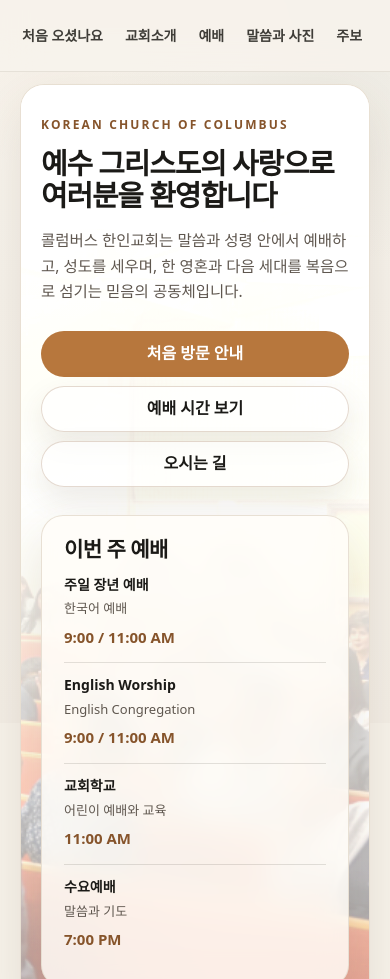
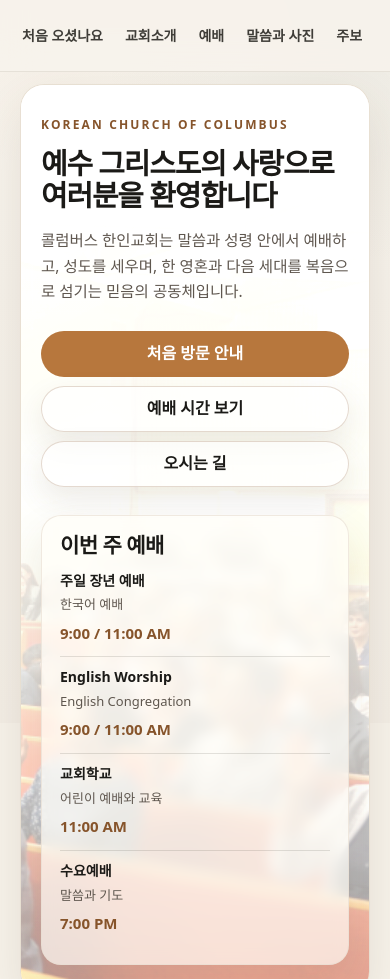
Before and after one commit to kimscomputer/KCOCOH, a plain HTML site: page site/v1/index.html in a window 390 px wide. Shown: the part 121-1100 px from the top of the page. Drawn offline with Linux system fonts and the light colour scheme; no server answers.

Commit message:
Refine hero service panel overlay

```diff
--- a/site/v1/index.html
+++ b/site/v1/index.html
@@ -221,9 +221,9 @@
       z-index: 1;
       min-height: 590px;
       display: grid;
-      grid-template-columns: minmax(0, 1fr) 330px;
+      grid-template-columns: minmax(0, 1fr) minmax(280px, 340px);
       align-items: end;
-      gap: 34px;
+      gap: 28px;
       padding: clamp(30px, 4.4vw, 52px);
     }
     .hero h1 { color: var(--ink); line-height: 1.13; max-width: 610px; }
@@ -252,19 +252,22 @@
     .btn-dark { background: var(--charcoal); color: #fff; }
 
     .service-panel {
-      padding: 22px;
-      border: 1px solid rgba(231,222,209,.92);
-      border-radius: 22px;
-      background: rgba(255,253,248,.82);
-      box-shadow: 0 22px 54px rgba(82,58,34,.14);
-      backdrop-filter: blur(14px);
+      justify-self: end;
+      width: min(100%, 340px);
+      padding: 18px;
+      border: 1px solid rgba(231,222,209,.62);
+      border-radius: 20px;
+      background: rgba(255,253,248,.56);
+      box-shadow: 0 18px 42px rgba(82,58,34,.10);
+      backdrop-filter: blur(7px);
+      -webkit-backdrop-filter: blur(7px);
     }
     .service-panel h2 { color: var(--ink); font-size: 21px; margin-bottom: 14px; letter-spacing: -.026em; }
     .service-row {
       display: grid;
       grid-template-columns: 1fr auto;
       gap: 14px;
-      padding: 13px 0;
+      padding: 11px 0;
       border-top: 1px solid rgba(26,24,20,.12);
     }
     .service-row:first-of-type { border-top: 0; padding-top: 0; }
@@ -519,8 +522,8 @@
       nav { order: 3; width: 100%; overflow-x: auto; padding-bottom: 2px; }
       nav ul { justify-content: flex-start; }
       .header-actions { margin-left: auto; }
-      .hero-inner { grid-template-columns: 1fr; align-items: end; }
-      .service-panel { max-width: 620px; }
+      .hero-inner { grid-template-columns: minmax(0, 1fr) minmax(270px, 320px); gap: 24px; }
+      .service-panel { width: min(100%, 320px); }
       .media-layout, .church-gallery, .bulletin-layout, .contact-inner, .about-intro { grid-template-columns: 1fr; }
       .grid-3 { grid-template-columns: repeat(2, minmax(0,1fr)); }
       .staff-grid { grid-template-columns: repeat(2, minmax(0,1fr)); }
@@ -543,13 +546,14 @@
           linear-gradient(180deg, rgba(255,253,248,.96) 0%, rgba(255,253,248,.88) 46%, rgba(255,253,248,.54) 100%),
           url("media/existing-home/DSC06622-1500x630.jpg") 64% center / cover no-repeat;
       }
-      .hero-inner { min-height: auto; padding: 30px 20px; gap: 28px; }
+      .hero-inner { min-height: auto; grid-template-columns: 1fr; padding: 30px 20px; gap: 28px; }
       h1 { font-size: clamp(26px, 7.4vw, 33px); }
       h2 { font-size: clamp(22px, 6.5vw, 28px); }
       .hero .lead { font-size: 15.5px; line-height: 1.66; }
       .hero-actions, .actions { display: grid; grid-template-columns: 1fr; gap: 9px; }
       .btn { width: 100%; min-height: 46px; }
       .service-row { grid-template-columns: 1fr; gap: 4px; }
+      .service-panel { justify-self: stretch; width: 100%; background: rgba(255,253,248,.66); }
       .info-strip { grid-template-columns: 1fr; margin-top: 14px; }
       .section { padding: 54px 0; }
       .section-head { display: block; }
```
